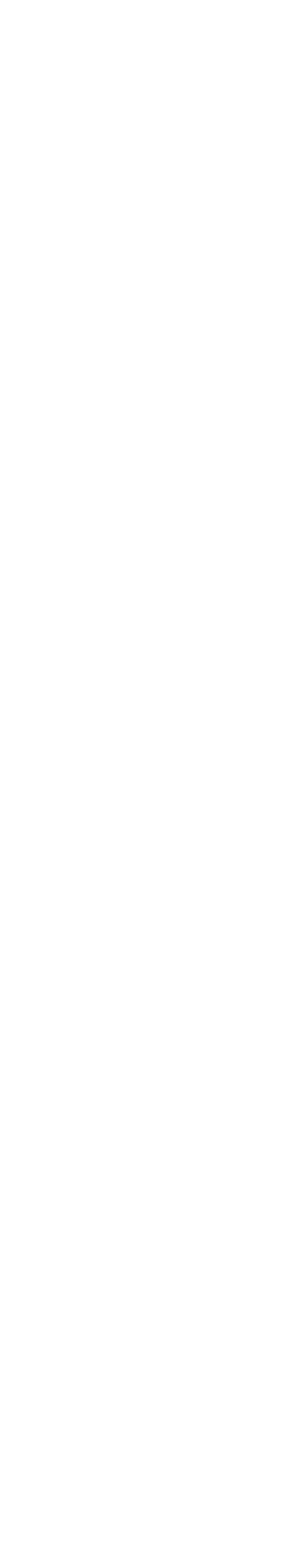
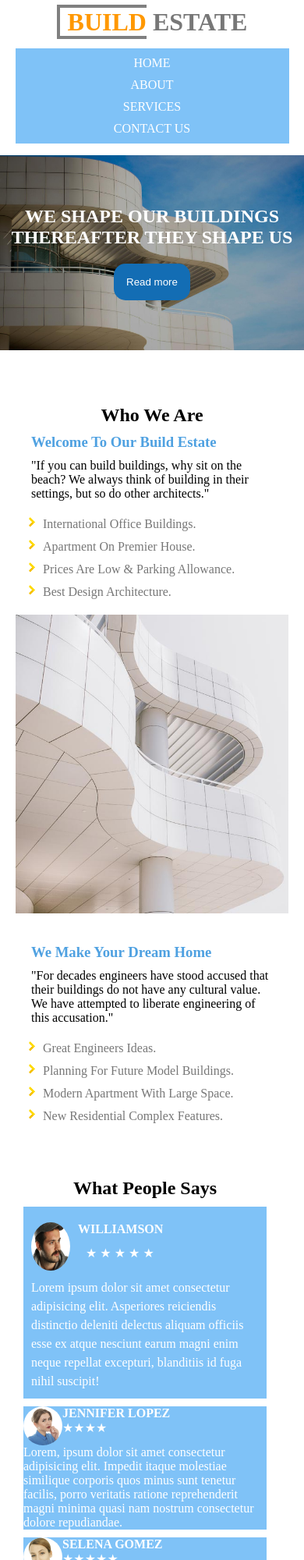
Before and after one commit to Mbelovodjanin/Responsive-project, a plain HTML site: page index.html in a window 390 px wide. Shown: the top 2000 px of the page at 78% size. Before the commit the page ends 844 px from the top, so only its background shows below. Drawn offline with Linux system fonts and the light colour scheme.

Commit message:
mobile design in progress

```diff
--- a/index.html
+++ b/index.html
@@ -7,6 +7,74 @@
     <title>Document</title>
 </head>
 <body>
+    <h1><span class="span">BUILD</span> ESTATE</h1>
+    <nav class="nav">
+            <p>HOME</p>
+            <p>ABOUT</p>
+            <p>SERVICES</p>
+            <p>CONTACT US</p>
+    </nav>
+    <section class="backg">
+        <h2>WE SHAPE OUR BUILDINGS THEREAFTER THEY SHAPE US</h2>
+        <button>Read more</button>
 
+    </section>
+    <section class="text">
+        <div class="text1">
+        <h2>Who We Are</h2>
+        <h3>Welcome To Our Build Estate</h3>
+        <p>"If you can build buildings, why sit on the beach? We always think of building in their settings, but so do other architects."</p>
+        <ul>
+            <li>International Office Buildings.</li>
+            <li>Apartment On Premier House.</li>
+            <li>Prices Are Low & Parking Allowance.</li>
+            <li>Best Design Architecture.</li>
+        </ul>
+        </div>
+        <div class="slika">
+        <img src="/images/about.jpg" alt="">
+        </div>
+        <div class="text2">
+        <h3>We Make Your Dream Home</h3>
+        <p>"For decades engineers have stood accused that their buildings do not have any cultural value. We have attempted to liberate engineering of this accusation."</p>
+        <ul>
+            <li>Great Engineers Ideas.</li>
+            <li>Planning For Future Model Buildings.</li>
+            <li>Modern Apartment With Large Space.</li>
+            <li>New Residential Complex Features.</li>
+        </ul>
+        </div>
+    </section>
+    <section class="kartica">
+        <h2>What People Says</h2>
+        <div class="kartica1">
+            <div class="will">
+                <img src="/images/t1.jpg" alt="">
+                <div class="will1">
+                <h4>WILLIAMSON</h4>
+                <p>&#9733; &#9733; &#9733; &#9733; &#9733;</p>
+                </div>
+                </div>
+            <p>Lorem ipsum dolor sit amet consectetur adipisicing elit. Asperiores reiciendis distinctio deleniti delectus aliquam officiis esse ex atque nesciunt earum magni enim neque repellat excepturi, blanditiis id fuga nihil suscipit!</p>
+        </div>
+        <div class="kartica2">
+            <div class="jenn">
+                <img src="/images/t2.jpg" alt="">
+            <div class="jenn2"><h4>JENNIFER LOPEZ</h4>
+                <p>&#9733;&#9733;&#9733;&#9733;</p></div>
+            </div>
+            <p>Lorem, ipsum dolor sit amet consectetur adipisicing elit. Impedit itaque molestiae similique corporis quos minus sunt tenetur facilis, porro veritatis ratione reprehenderit magni minima quasi nam nostrum consectetur dolore repudiandae.</p>
+        </div>
+        <div class="kartica3">
+            <div class="sel">
+                <img src="/images/t3.jpg" alt="">
+                <div class="sel2">
+                <h4>SELENA GOMEZ</h4>
+                &#9733;&#9733;&#9733;&#9733;&#9733;</div>
+            </div>
+
+            <p>Lorem ipsum dolor sit amet consectetur adipisicing elit. Reprehenderit assumenda recusandae, modi voluptatibus, laudantium cumque quibusdam inventore, mollitia et minus quasi obcaecati hic sunt quaerat aliquam porro est officiis nemo.</p>
+        </div>
+    </section>
 </body>
 </html>
--- a/style.css
+++ b/style.css
@@ -0,0 +1,160 @@
+* {
+    margin: 0;
+    padding: 0;
+    box-sizing: border-box;
+}
+h1 {
+    margin-top: 10px;
+    text-align: center;
+    color: #777777;
+}
+.span{
+    color:#FF9800;
+    border-top: 4px solid grey;
+    border-bottom: 4px solid gray;
+    border-left: 4px solid gray;
+    padding-left: 10px;
+}
+.nav {
+    margin: 0 auto;
+    margin-top: 15px;
+    display: flex;
+    flex-direction: column;
+    justify-content: center;
+    text-align: center;
+    gap: 10px;
+    width: 90%;
+    background-color: #7fc2f7;
+    color: white;
+    padding: 10px 0px;
+}
+.nav p:hover{
+    cursor: pointer;
+}
+.backg{
+    margin-top: 15px;
+    min-height: 250px;
+    background-image: url(/images/banner3.jpg);
+    background-size: cover;
+    display: flex;
+    flex-direction: column;
+    justify-content: center;
+    align-items: center;
+    color: white;
+    text-align: center;
+    padding: 10px;
+
+}
+button{
+    width: fit-content;
+    color: white;
+    background-color: #136DB4;
+    border-radius: 15px;
+    padding: 15px;
+    margin-top: 20px;
+    border: 1px solid rgba(0, 0, 0, 0);
+
+
+}
+.text{
+    margin-top: 30px;
+    display: flex;
+    flex-direction: column;
+    justify-content: center;
+    align-items: center;
+    padding: 20px;
+
+}
+.text1 {
+    display: flex;
+    flex-direction: column;
+    padding: 20px;
+}
+.text1 h2{
+    text-align: center;
+
+}
+.text1 h3{
+    color: #4FA1E1;
+    margin-top: 10px;
+
+}
+.text1 p{
+  margin-top: 10px;
+}
+.slika img{
+    width: 100%;
+}
+ul {
+    list-style-image: url(/images/arrow_bullet.png);
+    padding-left: 15px;
+    margin-top: 20px;
+    display: flex;
+    flex-direction: column;
+    gap: 10px;
+    color: #777777;
+}
+.text2 {
+    margin-top: 15px;
+    display: flex;
+    flex-direction: column;
+    padding: 20px;
+}
+.text2 h3{
+    color: #4FA1E1;
+}
+.text2 p{
+    margin-top: 10px;
+}
+.kartica{
+    width:80%;
+    display: flex;
+    flex-direction: column;
+    align-items: center;
+    justify-content: center;
+    margin: 30px;
+
+}
+
+.kartica1, .kartica2, .kartica3{
+    background-color: #7fc2f7;
+    margin-top: 10px;
+    color: white;
+}
+.kartica img{
+    width: 50px;
+    border-radius: 50%;
+}
+.will {
+    display: flex;
+    margin-top: 20px;
+    padding-left: 10px;
+
+}
+.will1 {
+    display: flex;
+    flex-direction:column;
+    padding-left: 10px;
+
+}
+.jenn{
+    display: flex;
+}
+.jenn1{
+    display: flex;
+    flex-direction: column;
+}
+.sel{
+    display: flex;
+}
+.sel2{
+    display: flex;
+    flex-direction: column;
+}
+.kartica1 p {
+    margin-top: 10px;
+    margin-bottom: 10px;
+    padding-left: 10px;
+    padding-right: 10px;
+    line-height: 1.5;
+}
```
